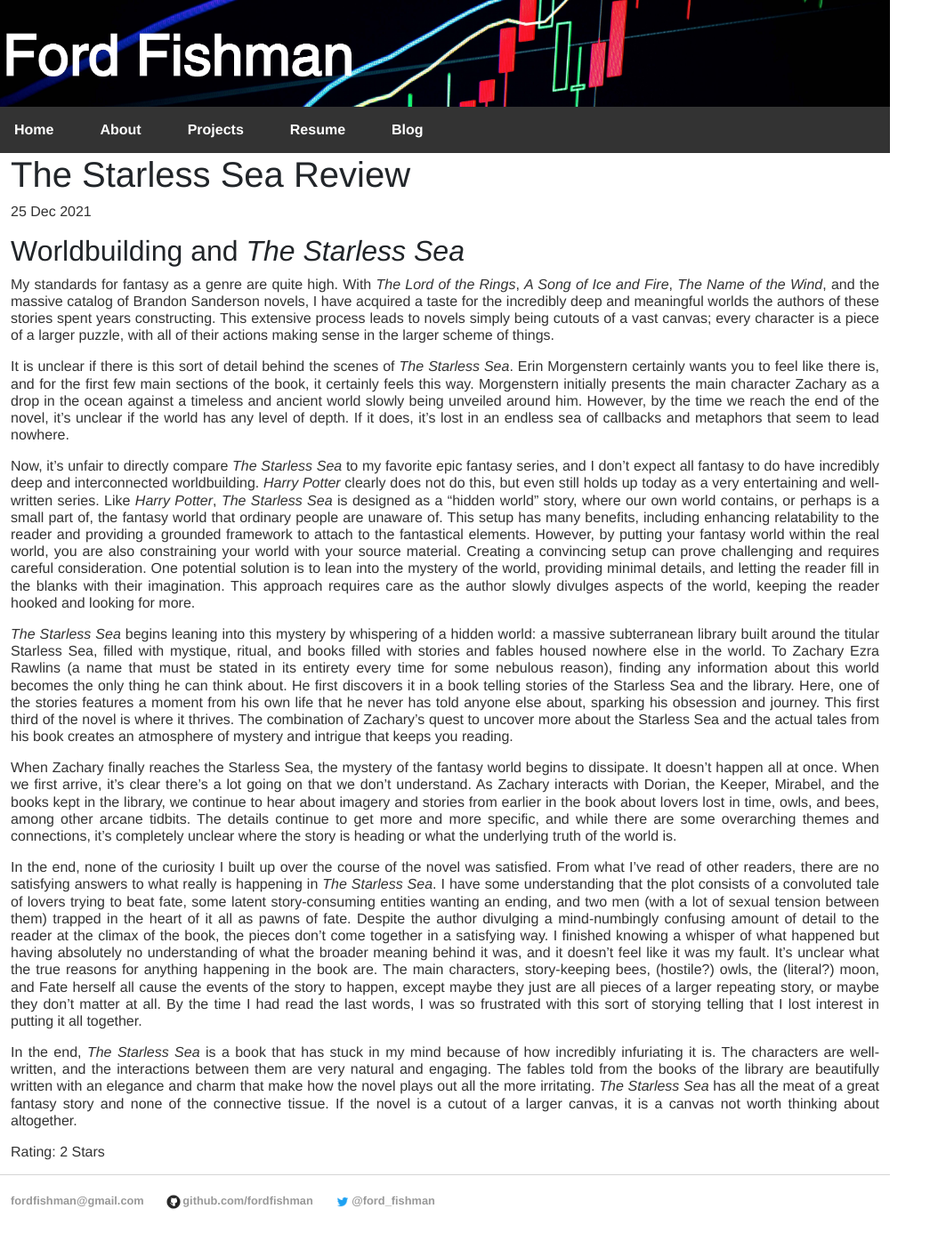
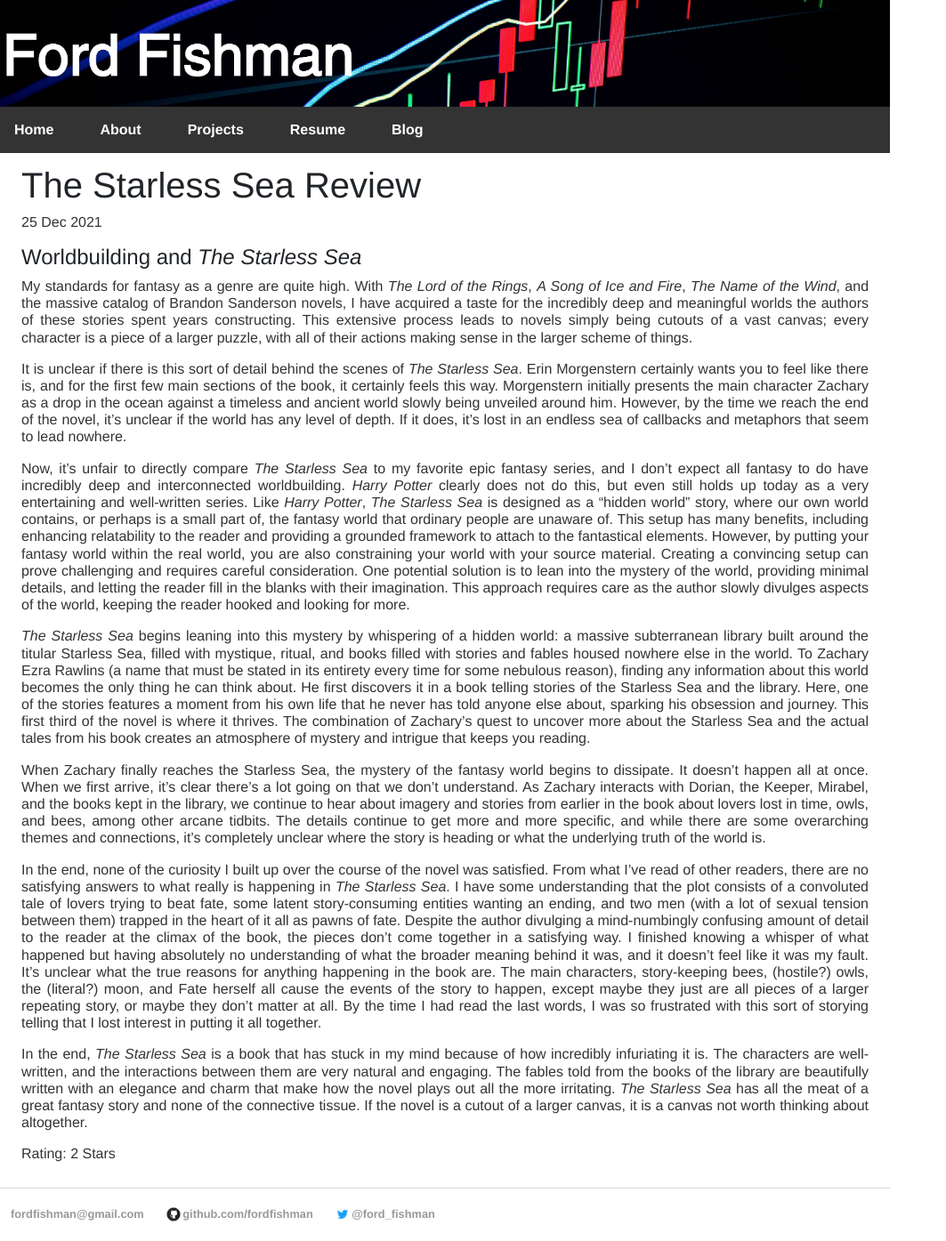
Before and after one commit to fordfishman/fordfishman.github.io, a Jekyll site: the page built from _posts/2021-12-25-starless-sea.md, in a window 1280 px wide. Shown: the whole page at 89% size, without its empty margins (0-1063 px from the left). Built offline with Jekyll 4.4.1, drawn with Linux system fonts in a browser that asks for light colours.

Commit message:
updated blog post style

```diff
--- a/_layouts/posts.html
+++ b/_layouts/posts.html
@@ -1,9 +1,11 @@
 ---
 layout: default
 ---
-<h1>{{ page.title }}</h1>
-<p class="meta">{{ page.date | date_to_string }}</p>
+<div class="blurb">
+    <h1>{{ page.title }}</h1>
+    <p class="meta">{{ page.date | date_to_string }}</p>
 
-<div class="post">
-    {{ content }}
+    <div class="post">
+        {{ content }}
+    </div>
 </div>
--- a/_posts/2021-12-25-starless-sea.md
+++ b/_posts/2021-12-25-starless-sea.md
@@ -4,7 +4,7 @@
 date: 2021-12-25
 ---
 
-## Worldbuilding and *The Starless Sea*
+### Worldbuilding and *The Starless Sea*
 
 My standards for fantasy as a genre are quite high. With *The Lord of the Rings*, *A Song of Ice and Fire*, *The Name of the Wind*, and the massive catalog of Brandon Sanderson novels, I have acquired a taste for the incredibly deep and meaningful worlds the authors of these stories spent years constructing. This extensive process leads to novels simply being cutouts of a vast canvas; every character is a piece of a larger puzzle, with all of their actions making sense in the larger scheme of things.
 
```
